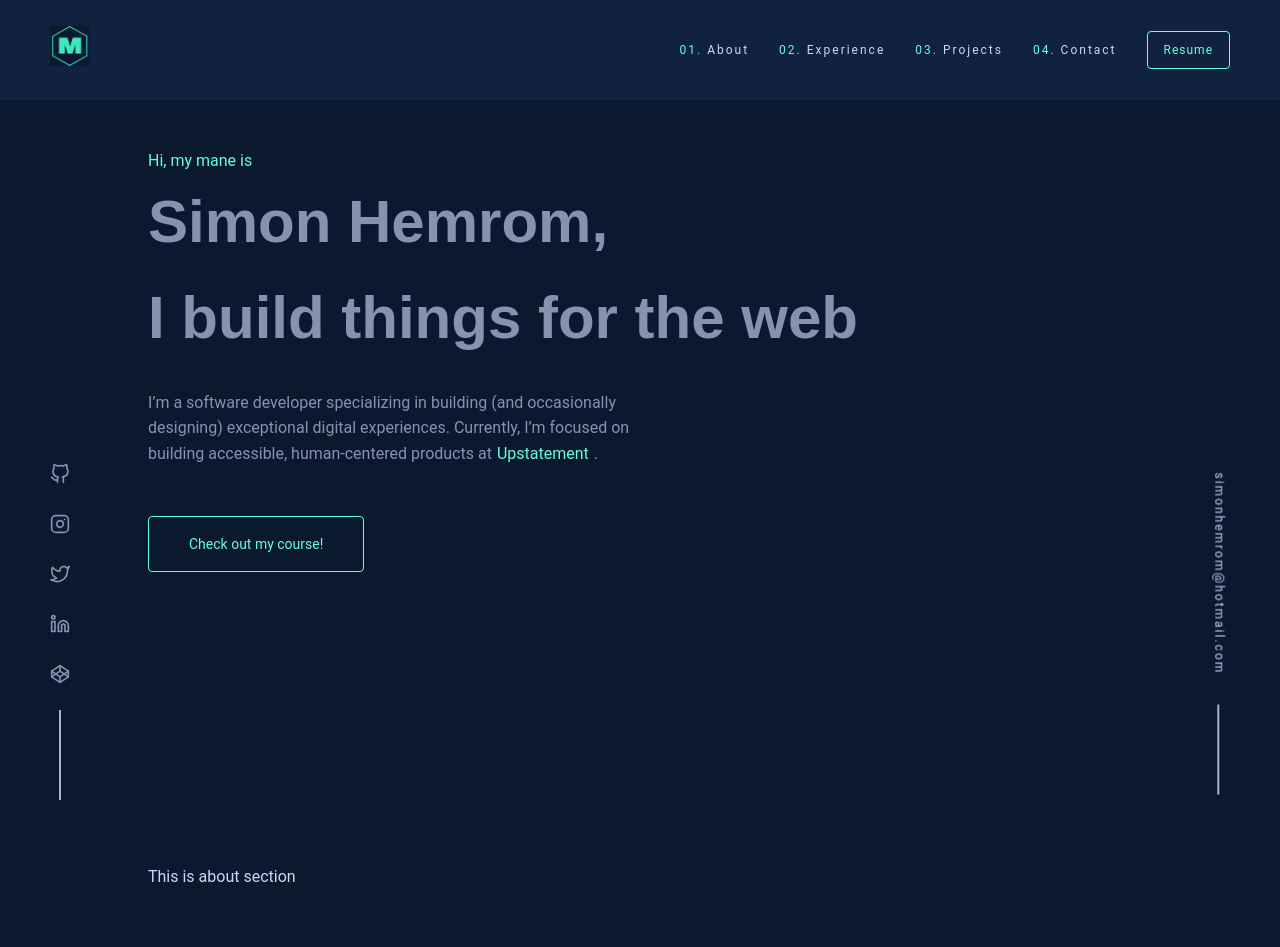
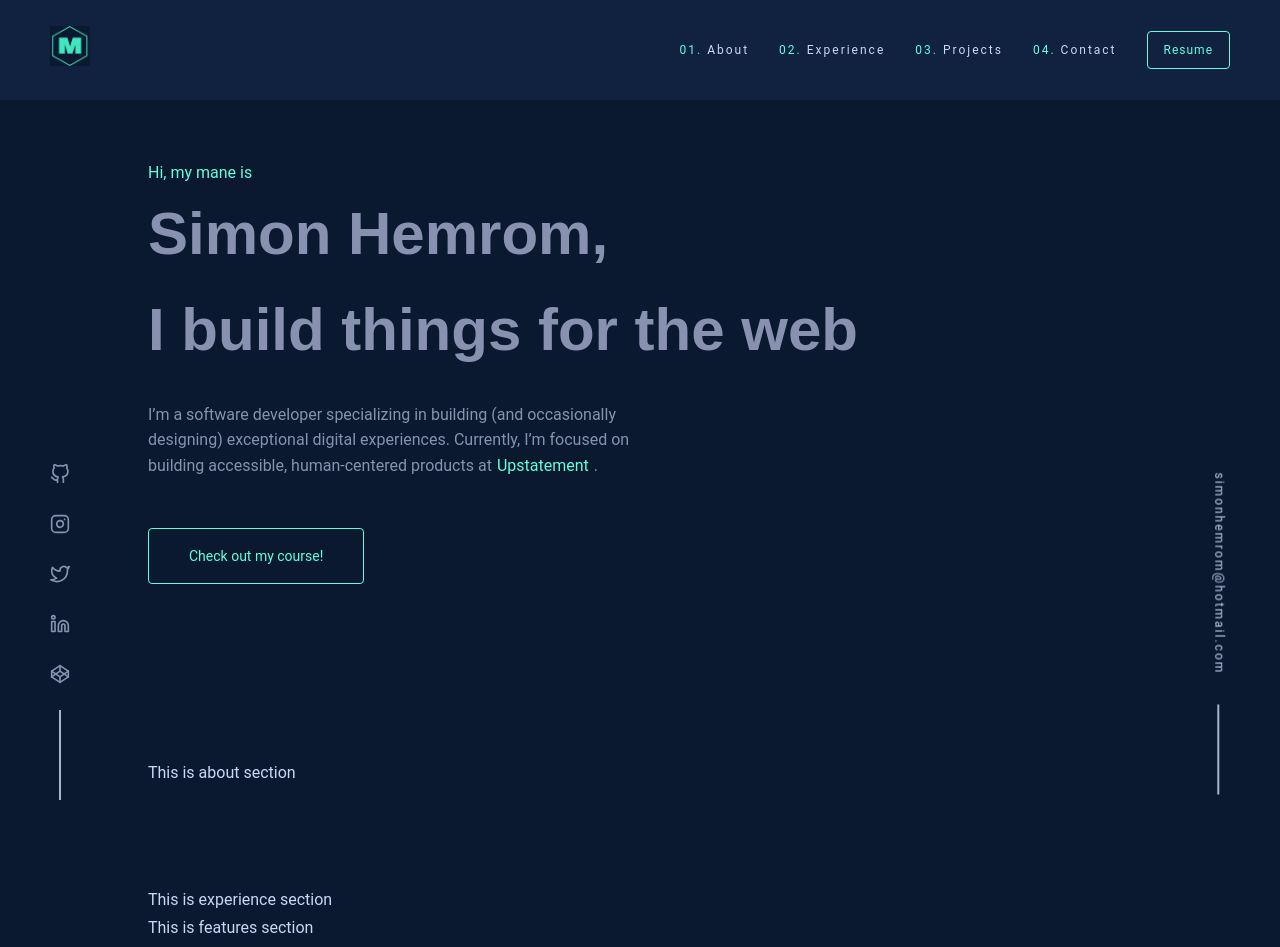
Before and after one commit to simons-devtools/simonhemrom, a Next.js app: page / in a window 1280 px wide. Shown: the top 947 px of the page. Built offline with nearby package versions, Linux system fonts and the light colour scheme.

Commit message:
updated the compon styles

```diff
--- a/compons/aboutme.js
+++ b/compons/aboutme.js
@@ -3,7 +3,7 @@
 const StyledHeader = styled.section`
   width: 1000px;
   margin: 0px auto;
-  padding: 148px 0px;
+  padding: 100px 0px;
 `;
 
 export default function Aboutme() {
--- a/compons/header.js
+++ b/compons/header.js
@@ -3,7 +3,7 @@
 const StyledHeader = styled.section`
   width: 1000px;
   margin: 0px auto;
-  padding: 148px 0px;
+  padding: 160px 0px 80px 0px;
   .header-content {
     display: flex;
     flex-direction: column;
--- a/layout/navbar.js
+++ b/layout/navbar.js
@@ -113,7 +113,7 @@
               ))}
           </ul>
           <a
-            href="https://google.com"
+            href="https://drive.google.com/file/d/1KQ4j09aVzNMBI43rl2ueOpMwht8GQZEs/view?usp=sharing"
             target="_blank"
             rel="noopenner noreferrer"
             className="resume-btn"
```
